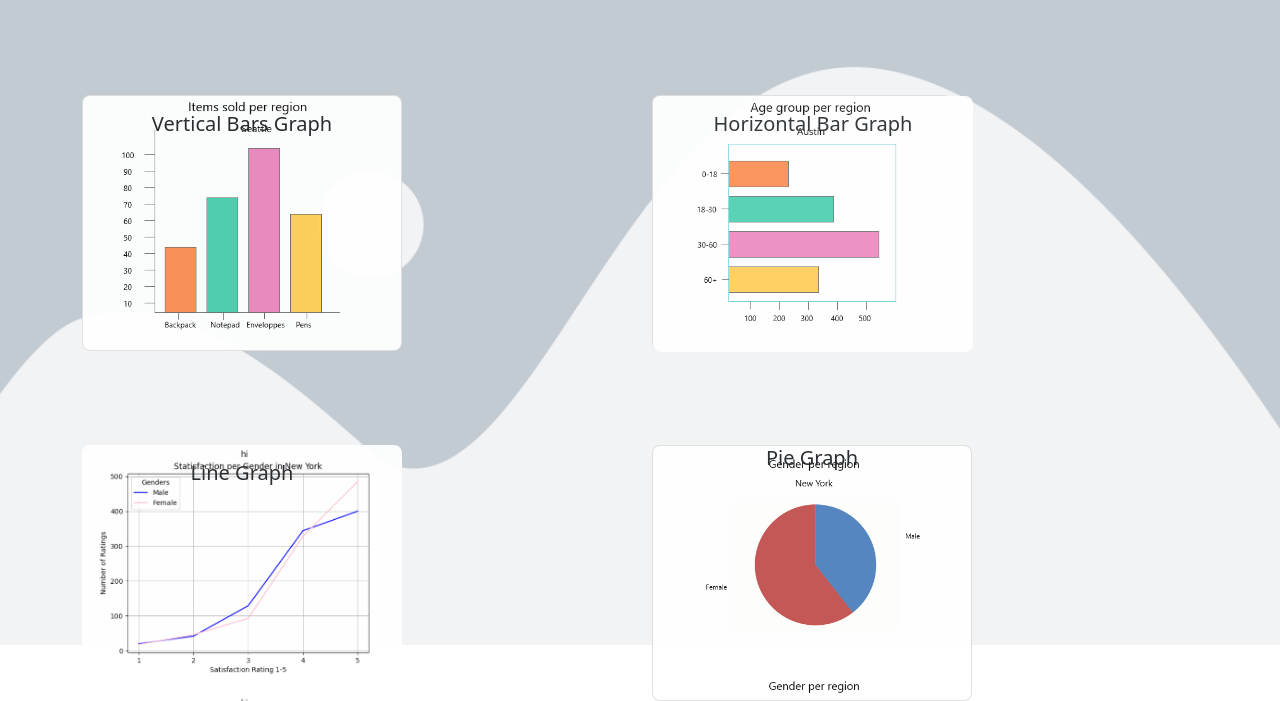
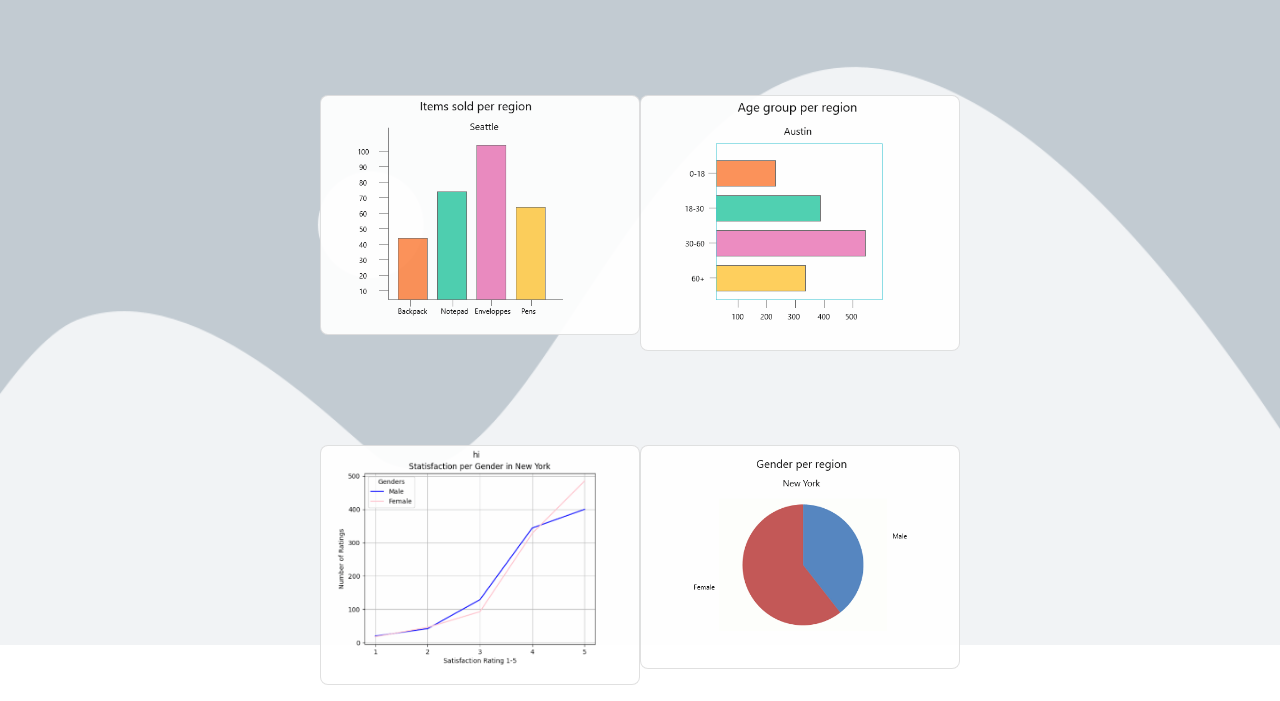
Before and after one commit to GaillardTom/GraphViewer, a React app in the folder client/: page /upload in a window 1280 px wide. Shown: the part 155-856 px from the top of the page. Built offline with nearby package versions, Linux system fonts and the light colour scheme.

Commit message:
upload route done logout function removes token + redirects to login page

```diff
--- a/client/src/App.css
+++ b/client/src/App.css
@@ -140,15 +140,15 @@ a:hover {
     min-width: 300px;
     top: 250px;
     position: absolute;
-    ;
+
 }
 
 #card1 {
     border-radius: 0.5em;
     opacity: 0.95;
-    min-height: 16em;
+    min-height: 15em;
     min-width: 320px;
-
+    left : 25%;
     position: absolute;
     background-image: url("../src/assets/bar.png");
     background-size: contain;
@@ -158,32 +158,36 @@ a:hover {
     opacity: 0.95;
     min-height: 16em;
     min-width: 320px;
-
+    right: 25%;
     position: absolute;
     background-image: url("../src/assets/barh.png");
     background-size: contain;
+
+
 }
 
 #card3 {
     border-radius: 0.5em;
     opacity: 0.95;
-    min-height: 16em;
+    min-height: 15em;
     min-width: 320px;
     top: 600px;
     position: absolute;
     background-image: url("../src/assets/line.png");
     background-size: contain;
+    left: 25%;
 }
 
 #card4 {
     border-radius: 0.5em;
     opacity: 0.95;
-    min-height: 16em;
+    min-height: 14em;
     min-width: 320px;
     top: 600px;
     position: absolute;
     background-image: url("../src/assets/pie.png");
     background-size: contain;
+    right: 25%;
 }
 .card-title {
     height: auto;
--- a/client/src/views/Upload.js
+++ b/client/src/views/Upload.js
@@ -7,7 +7,7 @@ export default function Uploads() {
     const navigate = useNavigate()
 
     const returnToHome = () => {
-        navigate('/')
+        navigate('/graphs')
     }
 
     const sendToInput = () => {
@@ -15,8 +15,11 @@ export default function Uploads() {
     }
 
     const Logout = () => {
+        localStorage.removeItem('token')
         navigate('/login')
     }
+
+
     return(
     <div className="App">
             <header className="App-full">
@@ -37,7 +40,7 @@ export default function Uploads() {
                         <div className="col-md-6">
                             <div className="card" id='card1'>
                                 <div className="card-body" onClick={sendToInput}>
-                                    <h5 className="card-title">Vertical Bars Graph</h5>
+
 
 
                                 </div>
@@ -46,7 +49,7 @@ export default function Uploads() {
                         <div className="col-md-6">
 
                             <div className="card" id='card4'>
-                            <h5 className="card-title">Pie Graph</h5>
+
                                 <div className="card-body">
 
 
@@ -57,20 +60,21 @@ export default function Uploads() {
                     </div>
                     <div className="row">
                         <div className="col-md-6">
-                            <div className="card2" id='card3' onClick={sendToInput}>
+                            <div className="card" id='card3' onClick={sendToInput}>
                                 <div className="card-body" >
 
-                                    <h5 className="card-title">Line Graph</h5>
+
 
                                 </div>
                             </div>
                         </div>
 
                         <div className="col-md-6">
-                            <div className="card">
-                                <div className="card-body" id='card2'>
 
-                                    <h5 className="card-title">Horizontal Bar Graph</h5>
+                            <div className="card" id='card2'>
+                                <div className="card-body" >
+
+
 
                                 </div>
                             </div>
```
